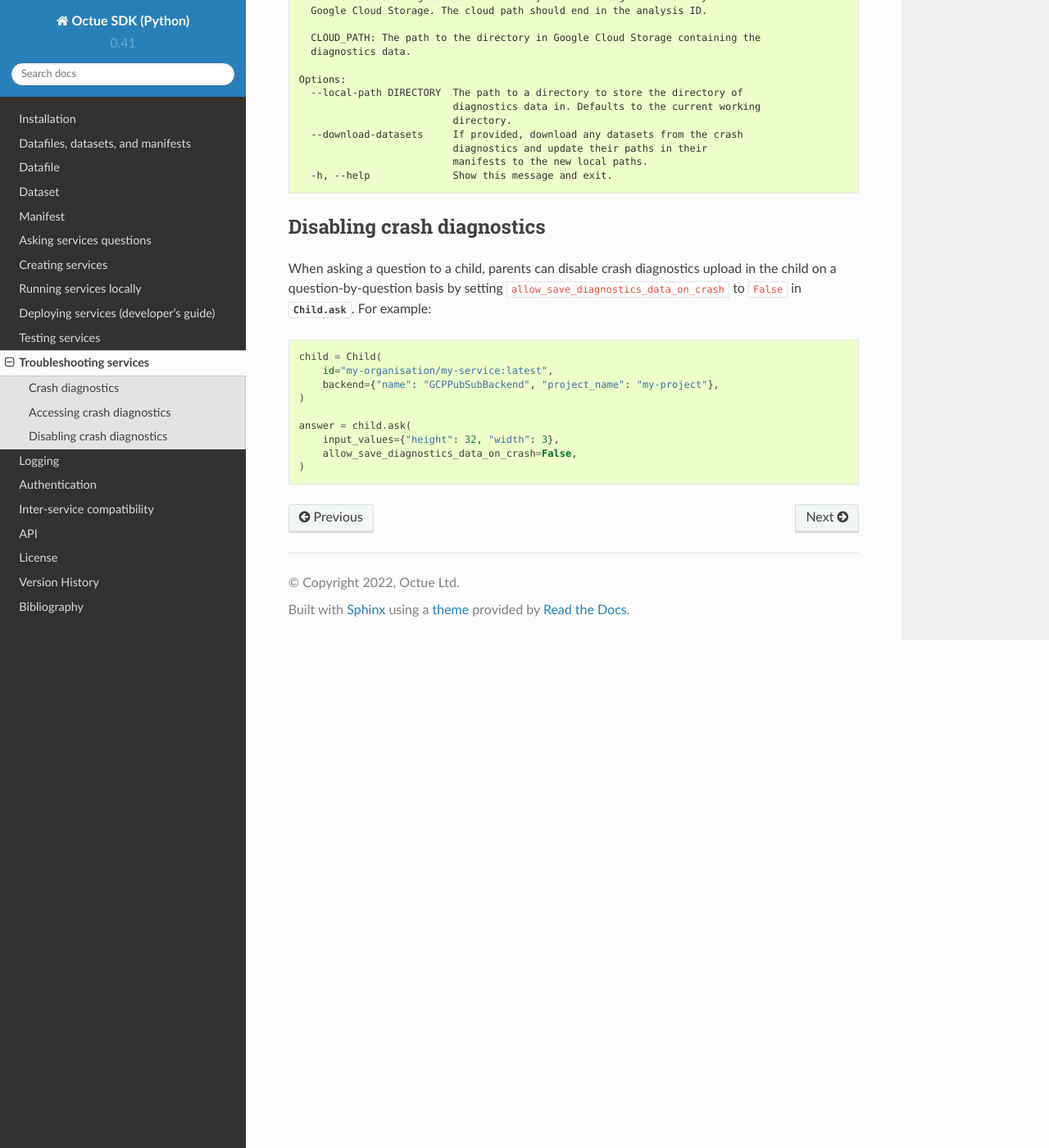
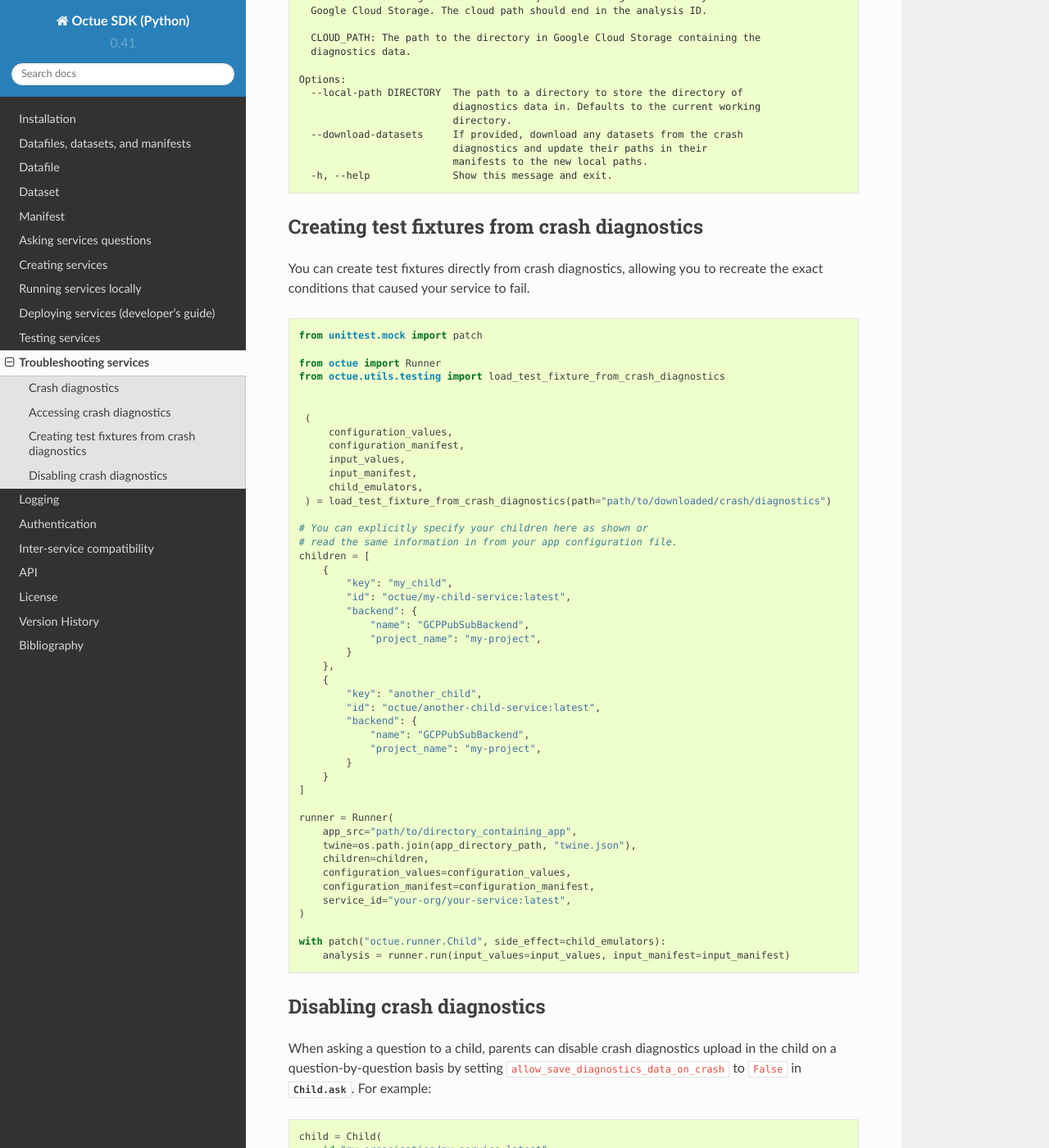
Before and after one commit to octue/octue-sdk-python, a Sphinx documentation site: the page built from docs/source/troubleshooting_services.rst, in a window 1280 px wide and 1400 px high, scrolled down 918 px. Shown: the whole window at 82% size. Built offline with Sphinx 7.4.7 and the Read the Docs theme 2.0.0, drawn with Linux system fonts in a browser that asks for light colours.

Commit message:
DOC: Add section on creating test fixtures from crash diagnostics
skipci

```diff
--- a/docs/source/testing_services.rst
+++ b/docs/source/testing_services.rst
@@ -172,7 +172,7 @@ To emulate your children in tests, patch the :mod:`Child <octue.resources.child.
         app_src=app_directory_path,
         twine=os.path.join(app_directory_path, "twine.json"),
         children=children,
-        service_id="you/your-service:latest",
+        service_id="your-org/your-service:latest",
     )
 
     emulated_children = [
--- a/docs/source/troubleshooting_services.rst
+++ b/docs/source/troubleshooting_services.rst
@@ -16,6 +16,7 @@ Services save the following data to the cloud if they crash while processing a q
 
     For this feature to be enabled, the child must have the ``crash_diagnostics_cloud_path`` field in its service
     configuration (:ref:`octue.yaml <octue_yaml>` file) set to a Google Cloud Storage path.
+
 
 Accessing crash diagnostics
 ===========================
@@ -50,6 +51,60 @@ More information on the command:
       -h, --help              Show this message and exit.
 
 
+Creating test fixtures from crash diagnostics
+=============================================
+You can create test fixtures directly from crash diagnostics, allowing you to recreate the exact conditions that caused
+your service to fail.
+
+.. code-block:: python
+
+    from unittest.mock import patch
+
+    from octue import Runner
+    from octue.utils.testing import load_test_fixture_from_crash_diagnostics
+
+
+     (
+         configuration_values,
+         configuration_manifest,
+         input_values,
+         input_manifest,
+         child_emulators,
+     ) = load_test_fixture_from_crash_diagnostics(path="path/to/downloaded/crash/diagnostics")
+
+    # You can explicitly specify your children here as shown or
+    # read the same information in from your app configuration file.
+    children = [
+        {
+            "key": "my_child",
+            "id": "octue/my-child-service:latest",
+            "backend": {
+                "name": "GCPPubSubBackend",
+                "project_name": "my-project",
+            }
+        },
+        {
+            "key": "another_child",
+            "id": "octue/another-child-service:latest",
+            "backend": {
+                "name": "GCPPubSubBackend",
+                "project_name": "my-project",
+            }
+        }
+    ]
+
+    runner = Runner(
+        app_src="path/to/directory_containing_app",
+        twine=os.path.join(app_directory_path, "twine.json"),
+        children=children,
+        configuration_values=configuration_values,
+        configuration_manifest=configuration_manifest,
+        service_id="your-org/your-service:latest",
+    )
+
+    with patch("octue.runner.Child", side_effect=child_emulators):
+        analysis = runner.run(input_values=input_values, input_manifest=input_manifest)
+
 
 Disabling crash diagnostics
 ===========================
```
